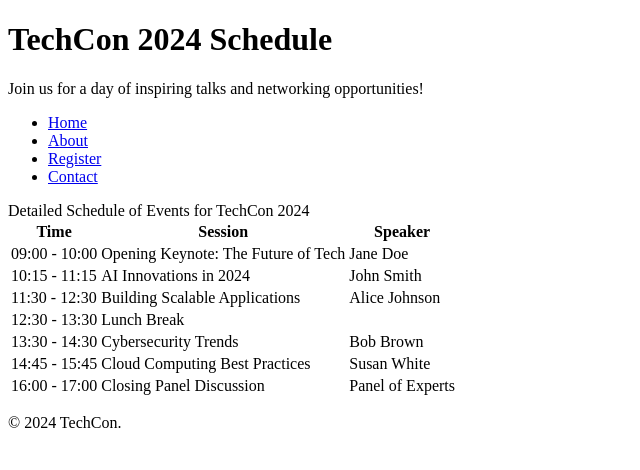
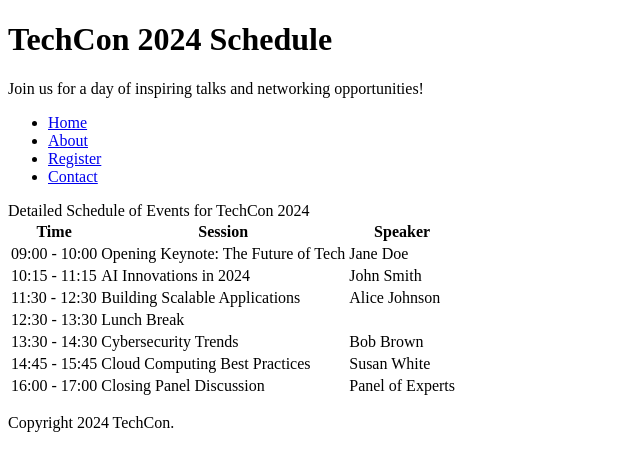
Before and after one commit to y1hy11/TechCon_HTML, a plain HTML site: page techcon_website/schedule.html in a window 1280 px wide. Shown: the full height of the page, 0-640 px from the left. Drawn offline with Linux system fonts and the light colour scheme.

Commit message:
UPDATE FOR A DUMP CHECKER

```diff
--- a/techcon_website/schedule.html
+++ b/techcon_website/schedule.html
@@ -63,7 +63,7 @@
       </table>
     </main>
     <footer>
-      <p>&copy; 2024 TechCon.</p>
+      <p>Copyright 2024 TechCon.</p>
     </footer>
   </body>
 </html>
```
